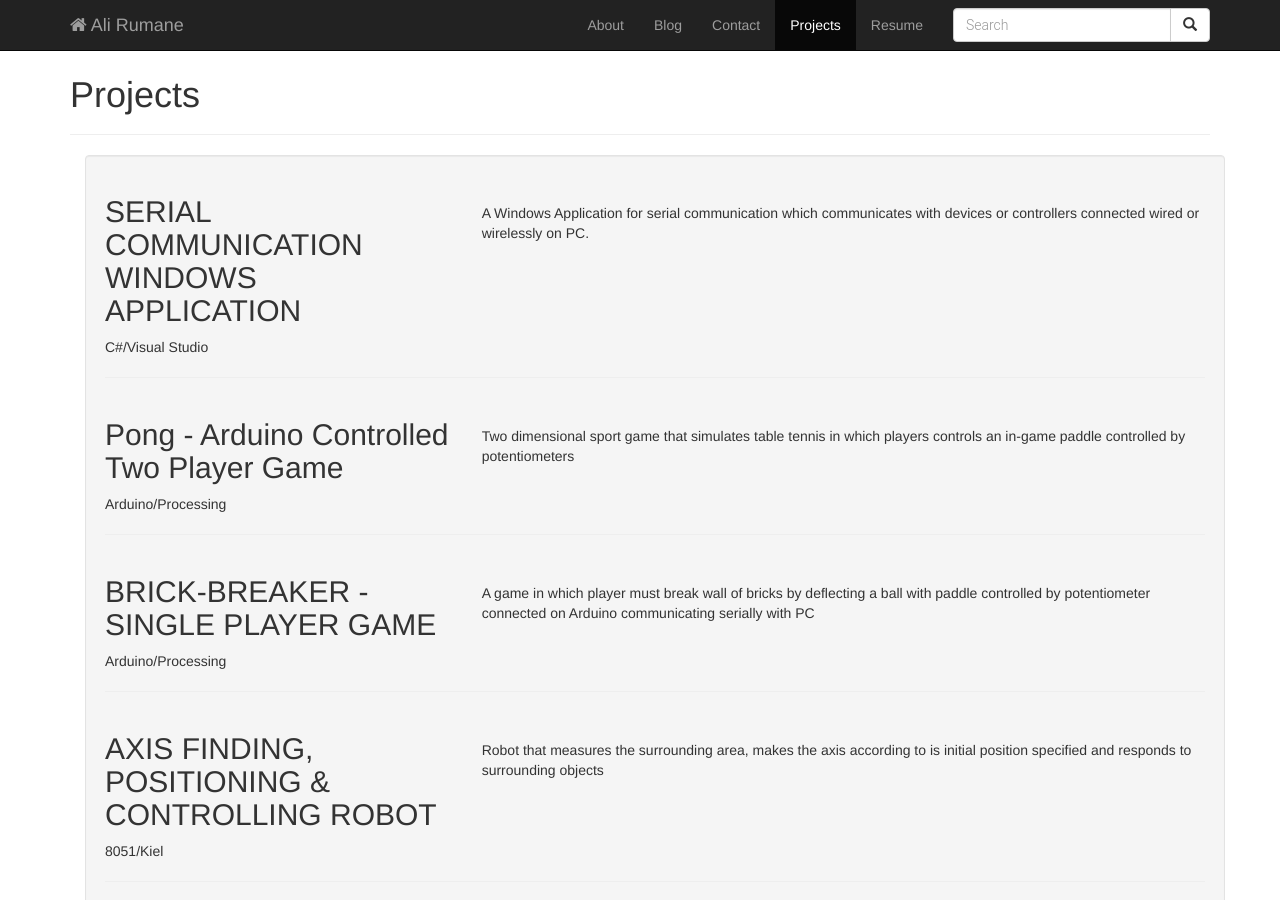
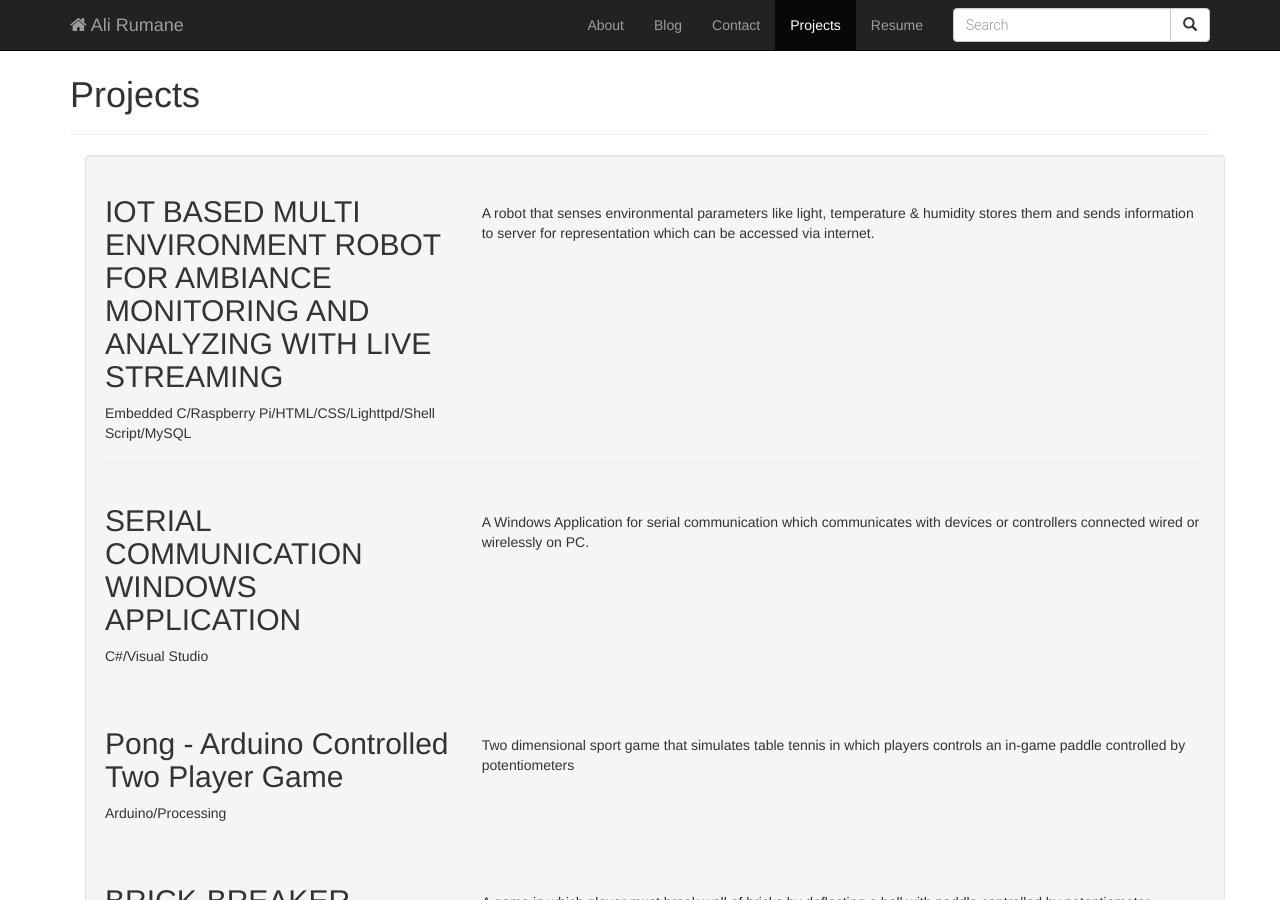
Before and after one commit to alirumane/ali-backup, a Jekyll site: the page built from projects.html, in a window 1280 px wide and 900 px high. Built offline with Jekyll 4.4.1, drawn with Linux system fonts in a browser that asks for light colours.

Commit message:
Update projects.yml

```diff
--- a/_data/projects.yml
+++ b/_data/projects.yml
@@ -1,4 +1,11 @@
 projects:
+
+- name: IOT BASED MULTI ENVIRONMENT ROBOT FOR AMBIANCE MONITORING AND ANALYZING WITH LIVE STREAMING
+  description: A robot that senses environmental parameters like light, temperature & humidity stores them and sends information to server for representation which can be accessed via internet.
+  technologies: Embedded C/Raspberry Pi/HTML/CSS/Lighttpd/Shell Script/MySQL
+  links:
+    github:
+    site:
 
 - name: SERIAL COMMUNICATION WINDOWS APPLICATION
   description: A Windows Application for serial communication which communicates with devices or controllers connected wired or wirelessly on PC.
```
